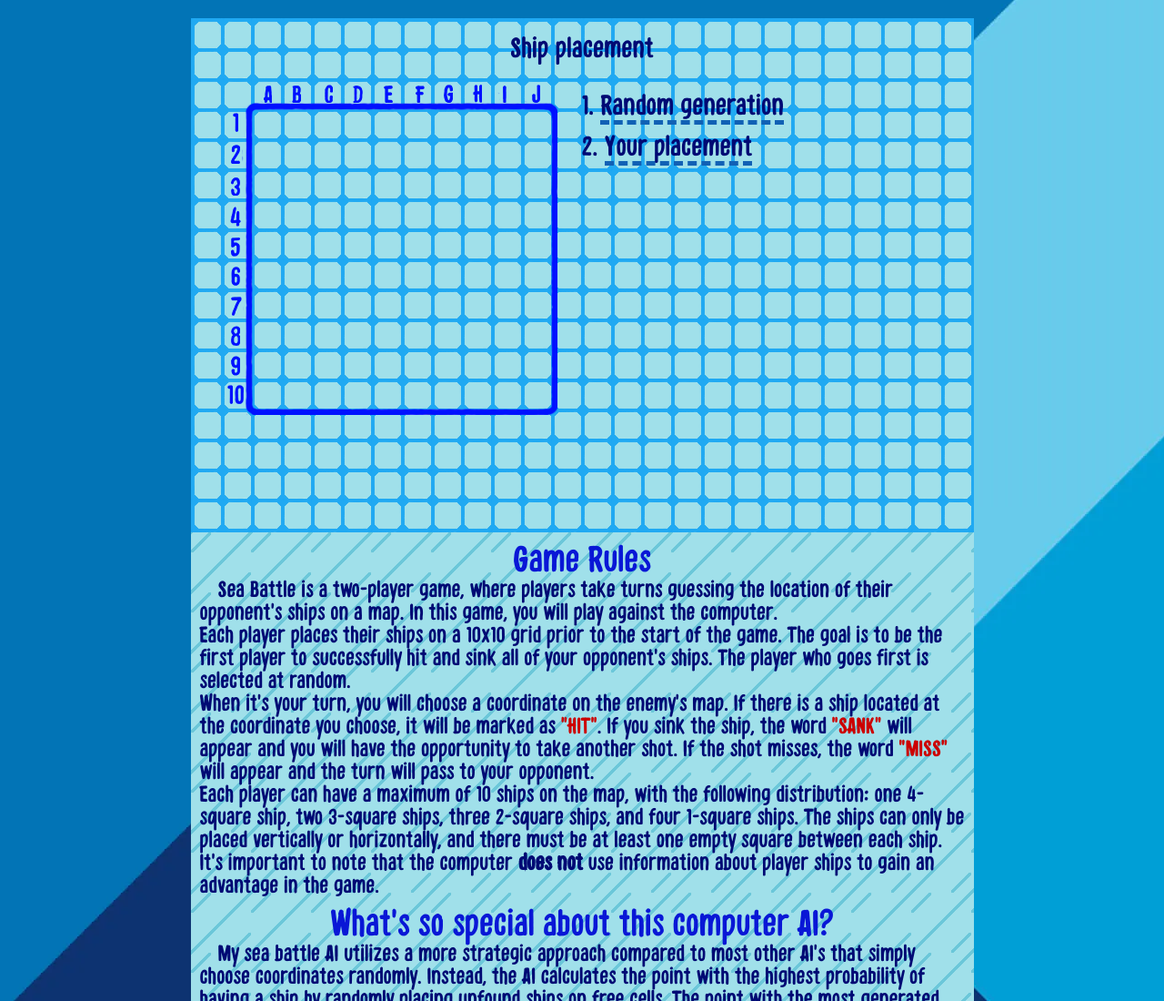
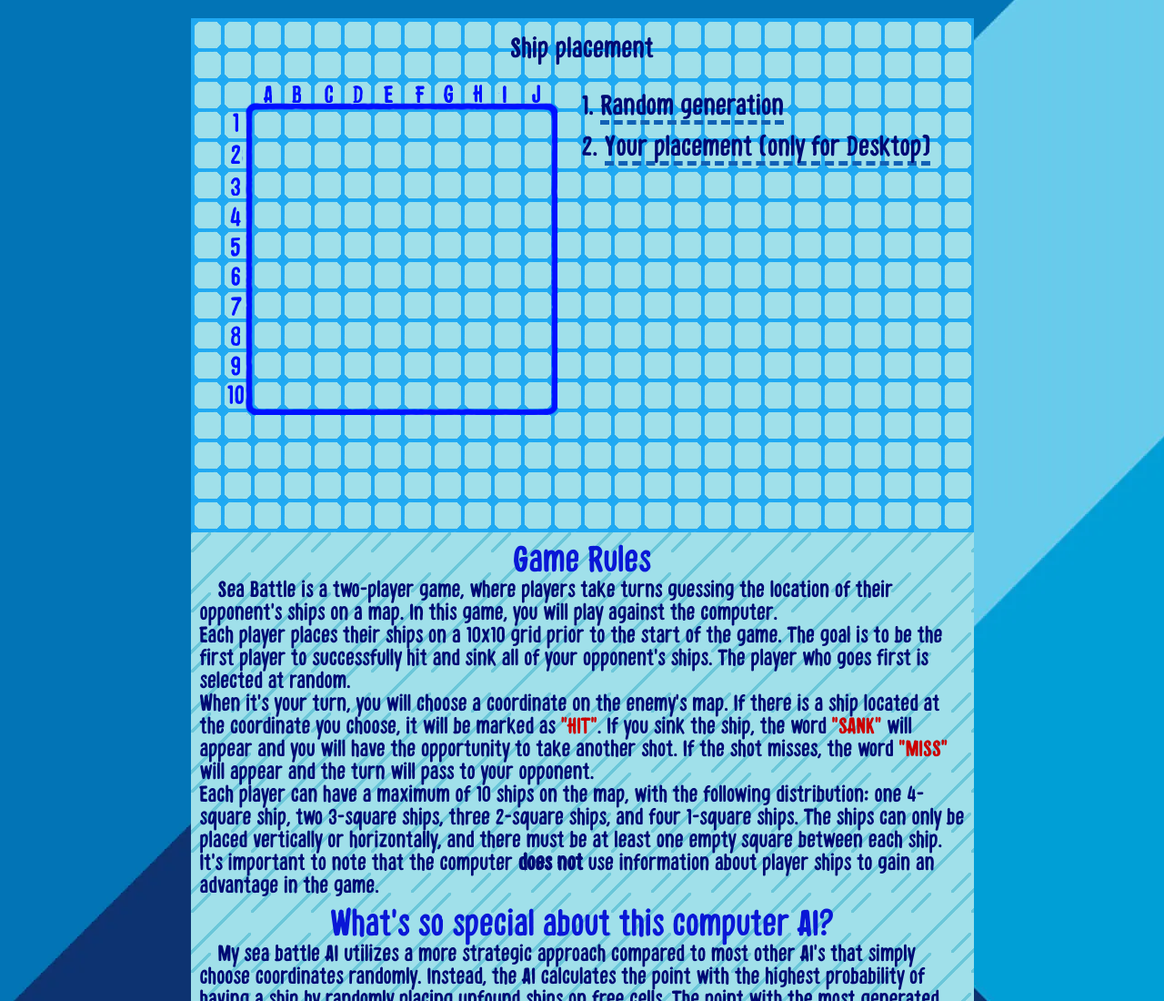
Before and after one commit to SeldonHZ/AlexKap.github.io, a plain HTML site: page index.html in a window 1280 px wide. Shown: the top 1100 px of the page at 91% size. Drawn offline with Linux system fonts and the light colour scheme.

Commit message:
Update index.html

```diff
--- a/index.html
+++ b/index.html
@@ -27,7 +27,7 @@
 			<div id="instruction" class="instruction">
 				<div id="type_placement" class="type-placement-box">
 					1. <span class="link" data-target="random">Random generation</span><br>
-					2. <span class="link" data-target="manually">Your placement</span>
+					2. <span class="link" data-target="manually">Your placement (only for Desktop)</span>
 				</div>
 				<div id="ships_collection" class="ships-collection" hidden>
 					<p>Drag the ships onto the playing field with the mouse. To set the ship vertically, click on it with the right mouse button.</p>
```
